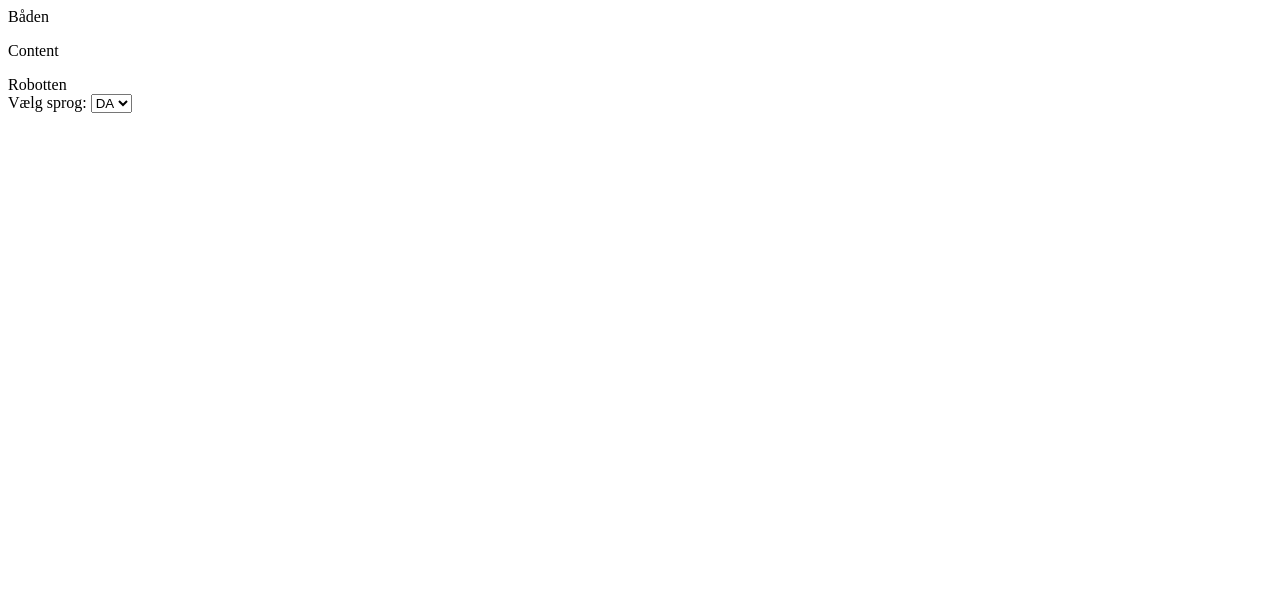
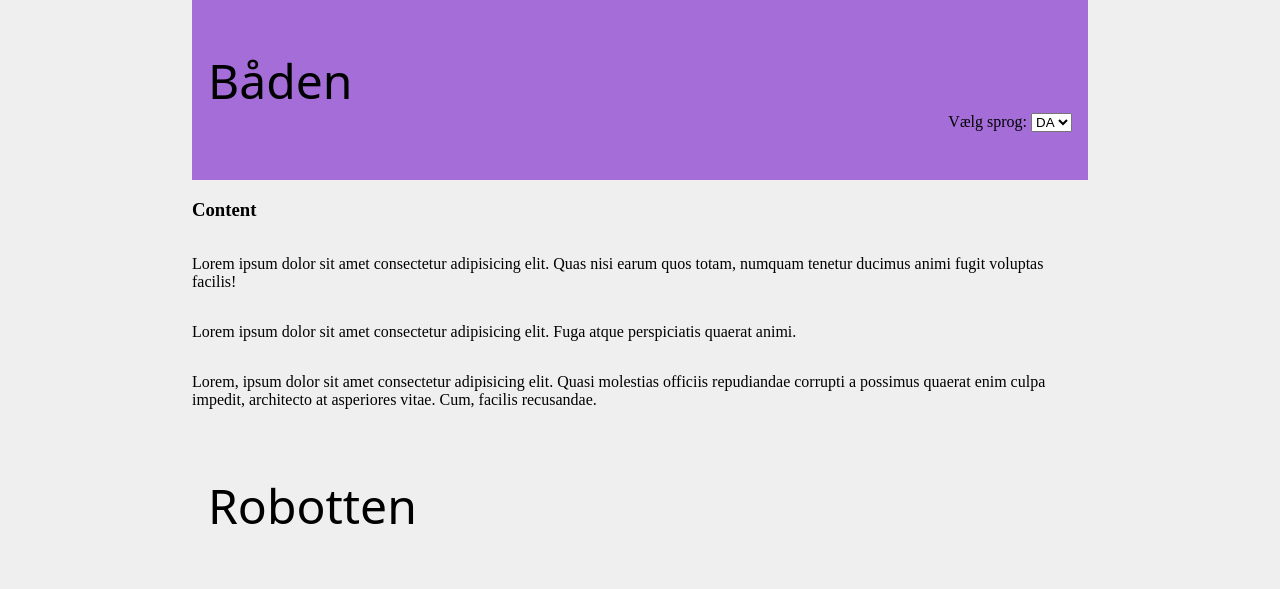
Before and after one commit to snotbroder/exercises, a plain HTML site: page language_switcher/index.html in a window 1280 px wide. Drawn offline with Linux system fonts and the light colour scheme.

Commit message:
minimal styling

```diff
--- a/language_switcher/index.html
+++ b/language_switcher/index.html
@@ -6,13 +6,11 @@
     <meta name="viewport" content="width=device-width, initial-scale=1.0">
     <title>Language Switcher</title>
     <script type="module" src="js.js"></script>
+    <link rel="stylesheet" href="style.css">
 </head>
 
 <body>
-    <header class="header">Båden</header>
-    <p>Content</p>
-    <div class="footer">Robotten</div>
-
+    <header> <span class="header">Båden</span>
         <label>
             Vælg sprog:
             <select class="sprog" name="sprog">
@@ -21,6 +19,18 @@
                 <option value="Tysk">DE</option>
             </select>
         </label>
+    </header>
+    <main>
+        <h3>Content</h3>
+        <p>Lorem ipsum dolor sit amet consectetur adipisicing elit. Quas nisi earum quos totam, numquam tenetur ducimus
+            animi fugit voluptas facilis!</p>
+        <p>Lorem ipsum dolor sit amet consectetur adipisicing elit. Fuga atque perspiciatis quaerat animi.</p>
+        <p>Lorem, ipsum dolor sit amet consectetur adipisicing elit. Quasi molestias officiis repudiandae corrupti a
+            possimus quaerat enim culpa impedit, architecto at asperiores vitae. Cum, facilis recusandae.</p>
+    </main>
+    <div class="footer">Robotten</div>
+
+
 
 </body>
 
--- /dev/null
+++ b/language_switcher/style.css
@@ -0,0 +1,33 @@
+body {
+  display: grid;
+  grid-template-columns: 1fr 70% 1fr;
+  grid-row: auto;
+  background-color: #efefef;
+  margin: 0;
+}
+
+header,
+.footer {
+  grid-column: 2;
+  padding: 3rem 1rem;
+}
+main {
+  grid-column: 2;
+  display: grid;
+  grid-template-columns: subgrid;
+}
+
+header {
+  display: grid;
+  background-color: rgb(164, 109, 216);
+
+  label {
+    place-self: start end;
+  }
+}
+
+header span,
+.footer {
+  font-size: 3rem;
+  font-family: system-ui, -apple-system, BlinkMacSystemFont, "Segoe UI", Roboto, Oxygen, Ubuntu, Cantarell, "Open Sans", "Helvetica Neue", sans-serif;
+}
```
Lines whose indentation alone changed are shown as unchanged.
